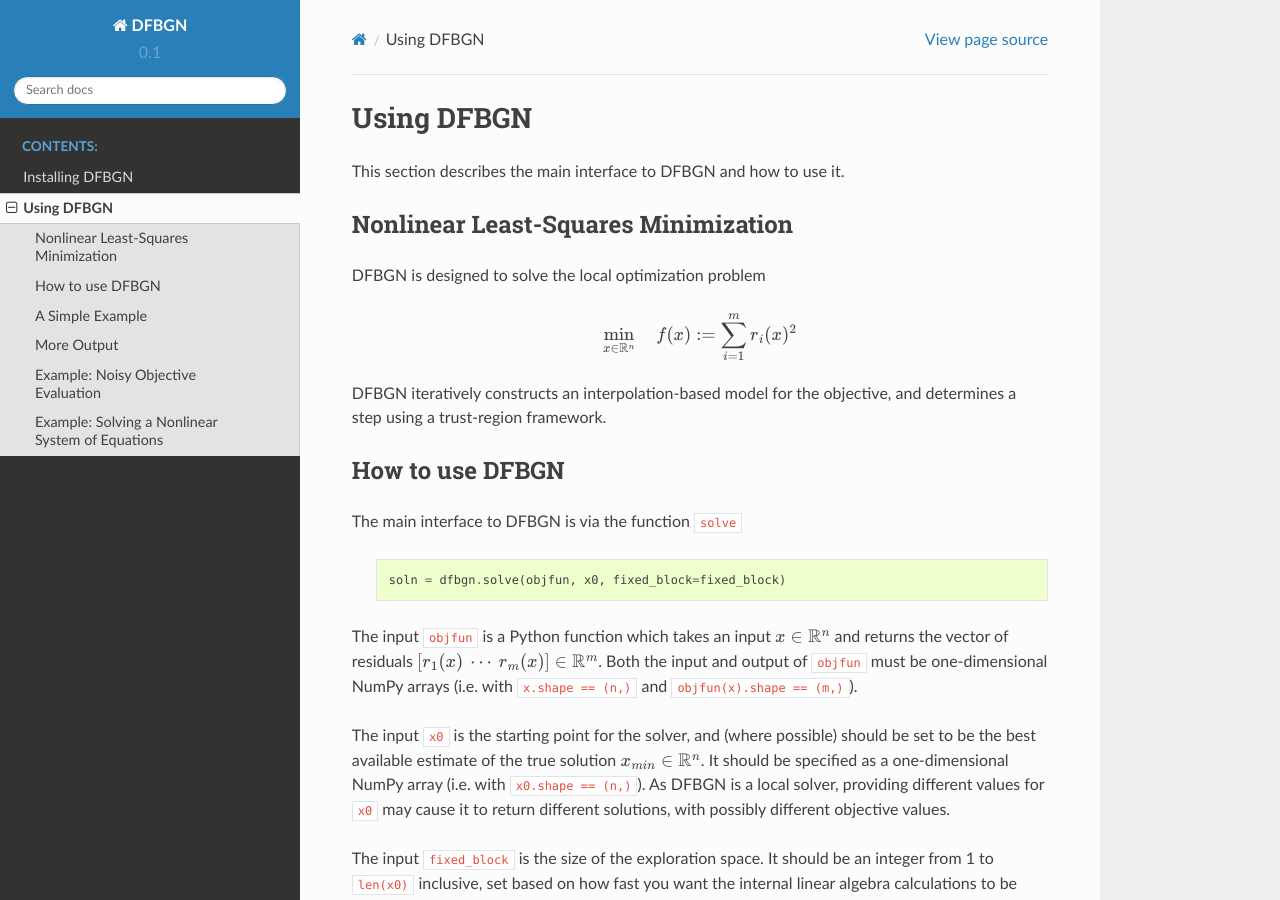
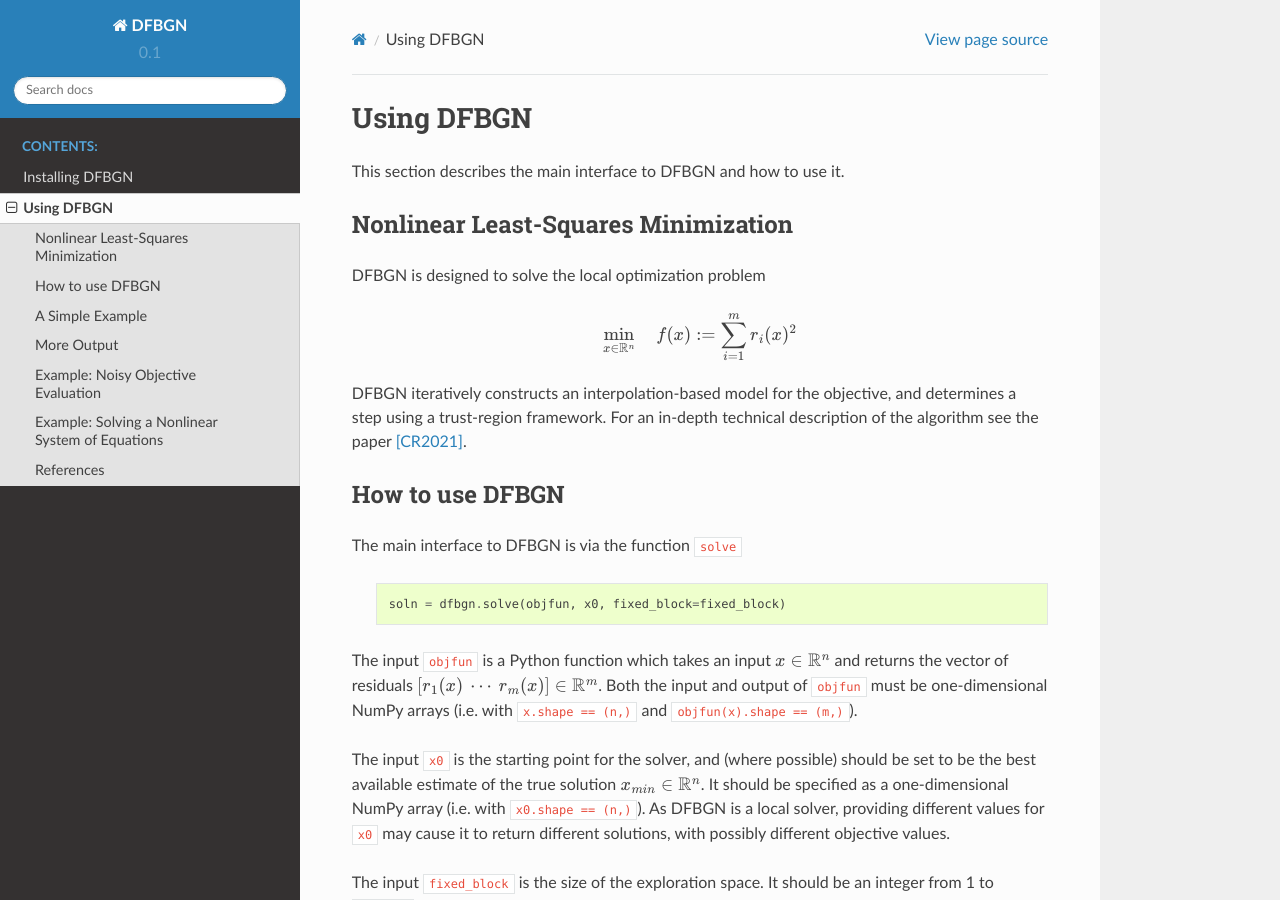
Before and after one commit to numericalalgorithmsgroup/dfbgn, a Sphinx documentation site: the page built from docs/userguide.rst, in a window 1280 px wide and 900 px high. Built offline with Sphinx 7.4.7 and the Read the Docs theme 2.0.0, drawn with Linux system fonts in a browser that asks for light colours; some of the changed text lies outside the part shown.

Commit message:
Add paper info to documentation

```diff
--- a/docs/index.rst
+++ b/docs/index.rst
@@ -20,6 +20,8 @@
 
    \min_{x\in\mathbb{R}^n} \quad  f(x) := \sum_{i=1}^{m}r_{i}(x)^2
 
+Full details of the DFBGN algorithm are given in our paper: Coralia Cartis and Lindon Roberts, `Scalable Subspace Methods for Derivative-Free Nonlinear Least-Squares Optimization <https://arxiv.org/abs/2102.12016>`_, *arXiv preprint arXiv:2102.12016*, (2021).
+
 If you wish to solve small-scale least-squares problems, you may wish to try `DFO-LS <https://github.com/numericalalgorithmsgroup/dfols>`_. If you are interested in solving general optimization problems (without a least-squares structure), you may wish to try `Py-BOBYQA <https://github.com/numericalalgorithmsgroup/pybobyqa>`_.
 
 DFBGN is released under the GNU General Public License. Please `contact NAG <http://www.nag.com/content/worldwide-contact-information>`_ for alternative licensing.
--- a/docs/userguide.rst
+++ b/docs/userguide.rst
@@ -10,7 +10,7 @@
 
    \min_{x\in\mathbb{R}^n} \quad  f(x) := \sum_{i=1}^{m}r_{i}(x)^2
 
-DFBGN iteratively constructs an interpolation-based model for the objective, and determines a step using a trust-region framework.
+DFBGN iteratively constructs an interpolation-based model for the objective, and determines a step using a trust-region framework. For an in-depth technical description of the algorithm see the paper [CR2021]_.
 
 
 How to use DFBGN
@@ -281,3 +281,9 @@
       ****************************
 
 Here, we see that both entries of the residual vector are very small, so both equations have been solved to high accuracy.
+
+References
+----------
+
+.. [CR2021]
+   Coralia Cartis and Lindon Roberts, `Scalable Subspace Methods for Derivative-Free Nonlinear Least-Squares Optimization <https://arxiv.org/abs/2102.12016>`_, *arXiv preprint arXiv:2102.12016*, (2021).
```
Also changed, not shown: 18 other files.
